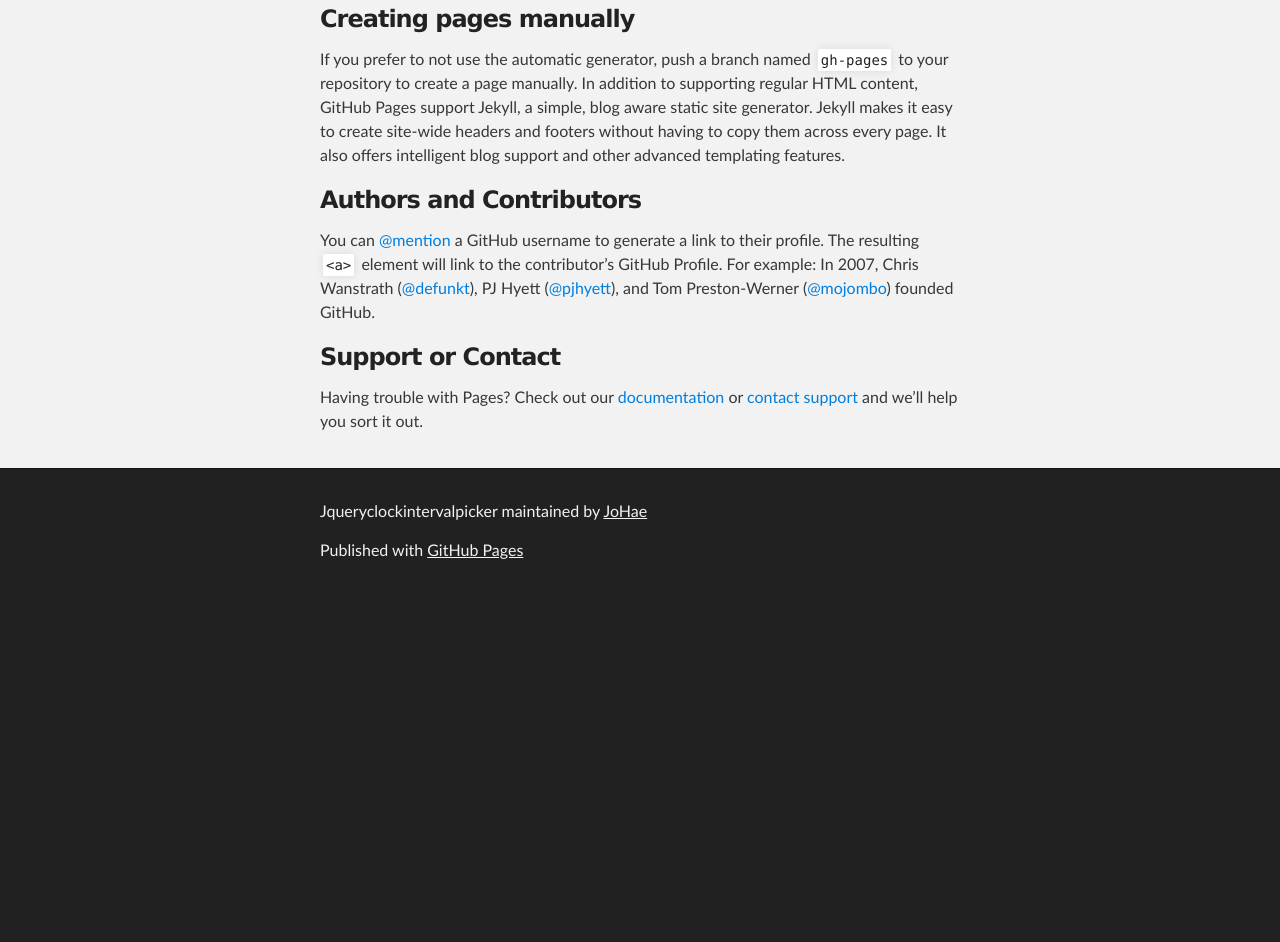
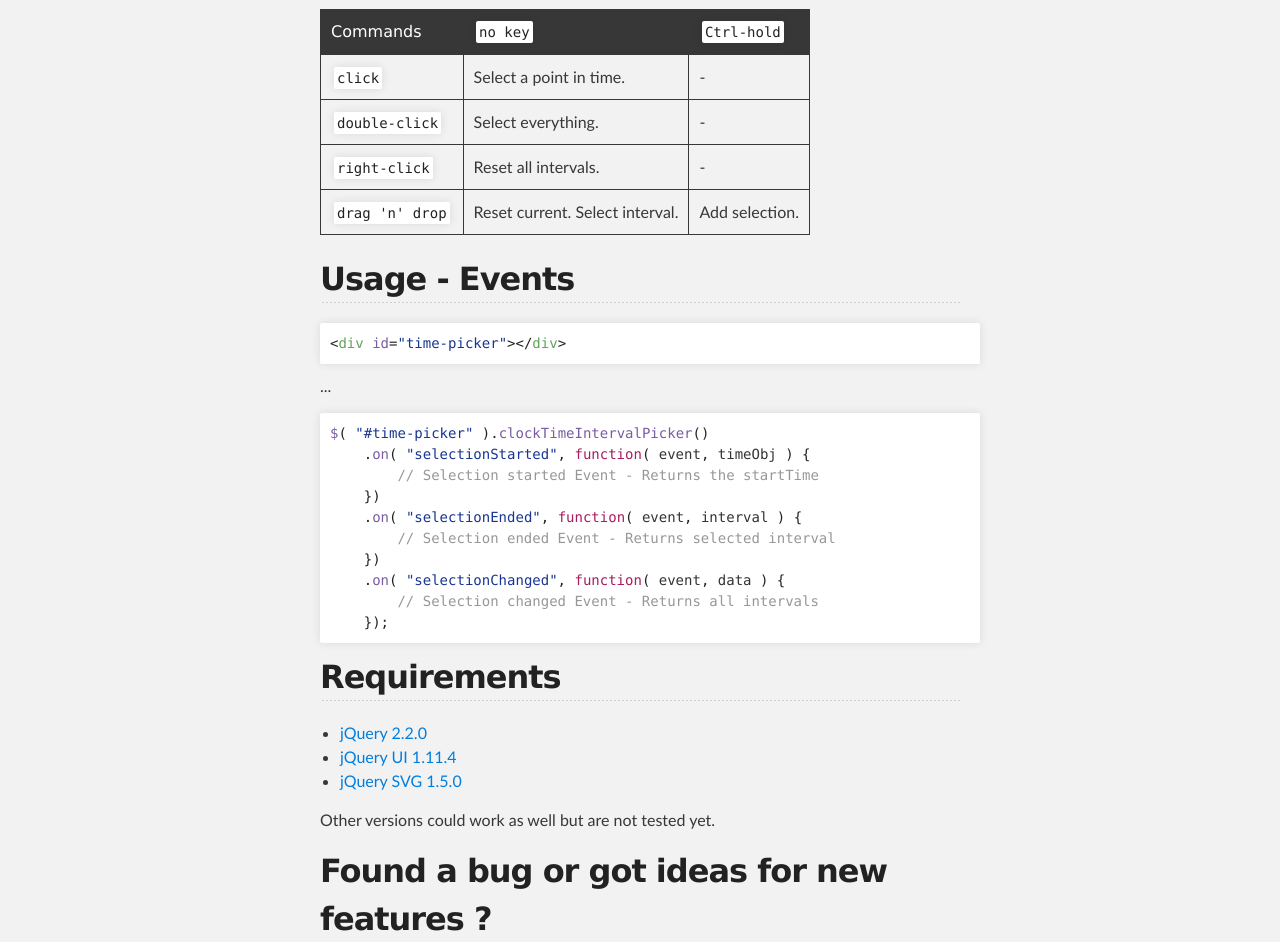
Before and after one commit to JoHae/jQueryClockIntervalPicker, a plain HTML site: page index.html in a window 1280 px wide. Shown: the part 561-1503 px from the top of the page. Before the commit the page ends 1158 px from the top, so only its background shows below. Drawn offline with Linux system fonts and the light colour scheme.

Commit message:
Create gh-pages branch via GitHub

```diff
--- a/index.html
+++ b/index.html
@@ -4,11 +4,11 @@
   <head>
     <meta charset='utf-8'>
     <meta http-equiv="X-UA-Compatible" content="chrome=1">
-    <meta name="description" content="Jqueryclockintervalpicker : ">
+    <meta name="description" content="jQueryClockIntervalPicker : ">
 
     <link rel="stylesheet" type="text/css" media="screen" href="stylesheets/stylesheet.css">
 
-    <title>Jqueryclockintervalpicker</title>
+    <title>jQueryClockIntervalPicker</title>
   </head>
 
   <body>
@@ -18,7 +18,7 @@
         <header class="inner">
           <a id="forkme_banner" href="https://github.com/JoHae/jQueryClockIntervalPicker">View on GitHub</a>
 
-          <h1 id="project_title">Jqueryclockintervalpicker</h1>
+          <h1 id="project_title">jQueryClockIntervalPicker</h1>
           <h2 id="project_tagline"></h2>
 
             <section id="downloads">
@@ -31,37 +31,110 @@
     <!-- MAIN CONTENT -->
     <div id="main_content_wrap" class="outer">
       <section id="main_content" class="inner">
-        <h3>
-<a id="welcome-to-github-pages" class="anchor" href="#welcome-to-github-pages" aria-hidden="true"><span aria-hidden="true" class="octicon octicon-link"></span></a>Welcome to GitHub Pages.</h3>
+        <h1>
+<a id="jqueryclockintervalpicker" class="anchor" href="#jqueryclockintervalpicker" aria-hidden="true"><span aria-hidden="true" class="octicon octicon-link"></span></a>jQueryClockIntervalPicker</h1>
 
-<p>This automatic page generator is the easiest way to create beautiful pages for all of your projects. Author your page content here <a href="https://guides.github.com/features/mastering-markdown/">using GitHub Flavored Markdown</a>, select a template crafted by a designer, and publish. After your page is generated, you can check out the new <code>gh-pages</code> branch locally. If you’re using GitHub Desktop, simply sync your repository and you’ll see the new branch.</p>
+<h2>
+<a id="what-" class="anchor" href="#what-" aria-hidden="true"><span aria-hidden="true" class="octicon octicon-link"></span></a>What ?</h2>
 
-<h3>
-<a id="designer-templates" class="anchor" href="#designer-templates" aria-hidden="true"><span aria-hidden="true" class="octicon octicon-link"></span></a>Designer Templates</h3>
+<p>A costumizable clock with the ability to choose time intervals interactively.</p>
 
-<p>We’ve crafted some handsome templates for you to use. Go ahead and click 'Continue to layouts' to browse through them. You can easily go back to edit your page before publishing. After publishing your page, you can revisit the page generator and switch to another theme. Your Page content will be preserved.</p>
+<h2>
+<a id="example" class="anchor" href="#example" aria-hidden="true"><span aria-hidden="true" class="octicon octicon-link"></span></a>Example</h2>
 
-<h3>
-<a id="creating-pages-manually" class="anchor" href="#creating-pages-manually" aria-hidden="true"><span aria-hidden="true" class="octicon octicon-link"></span></a>Creating pages manually</h3>
+<p>see example folder</p>
 
-<p>If you prefer to not use the automatic generator, push a branch named <code>gh-pages</code> to your repository to create a page manually. In addition to supporting regular HTML content, GitHub Pages support Jekyll, a simple, blog aware static site generator. Jekyll makes it easy to create site-wide headers and footers without having to copy them across every page. It also offers intelligent blog support and other advanced templating features.</p>
+<h2>
+<a id="usage---interaction" class="anchor" href="#usage---interaction" aria-hidden="true"><span aria-hidden="true" class="octicon octicon-link"></span></a>Usage - Interaction</h2>
 
-<h3>
-<a id="authors-and-contributors" class="anchor" href="#authors-and-contributors" aria-hidden="true"><span aria-hidden="true" class="octicon octicon-link"></span></a>Authors and Contributors</h3>
+<table>
+<thead>
+<tr>
+<th>Commands</th>
+<th><code>no key</code></th>
+<th><code>Ctrl-hold</code></th>
+</tr>
+</thead>
+<tbody>
+<tr>
+<td><code>click</code></td>
+<td>Select a point in time.</td>
+<td>-</td>
+</tr>
+<tr>
+<td><code>double-click</code></td>
+<td>Select everything.</td>
+<td>-</td>
+</tr>
+<tr>
+<td><code>right-click</code></td>
+<td>Reset all intervals.</td>
+<td>-</td>
+</tr>
+<tr>
+<td><code>drag 'n' drop</code></td>
+<td>Reset current. Select interval.</td>
+<td>Add selection.</td>
+</tr>
+</tbody>
+</table>
 
-<p>You can <a href="https://help.github.com/articles/basic-writing-and-formatting-syntax/#mentioning-users-and-teams" class="user-mention">@mention</a> a GitHub username to generate a link to their profile. The resulting <code>&lt;a&gt;</code> element will link to the contributor’s GitHub Profile. For example: In 2007, Chris Wanstrath (<a href="https://github.com/defunkt" class="user-mention">@defunkt</a>), PJ Hyett (<a href="https://github.com/pjhyett" class="user-mention">@pjhyett</a>), and Tom Preston-Werner (<a href="https://github.com/mojombo" class="user-mention">@mojombo</a>) founded GitHub.</p>
+<h2>
+<a id="usage---events" class="anchor" href="#usage---events" aria-hidden="true"><span aria-hidden="true" class="octicon octicon-link"></span></a>Usage - Events</h2>
 
-<h3>
-<a id="support-or-contact" class="anchor" href="#support-or-contact" aria-hidden="true"><span aria-hidden="true" class="octicon octicon-link"></span></a>Support or Contact</h3>
+<div class="highlight highlight-text-html-basic"><pre>&lt;<span class="pl-ent">div</span> <span class="pl-e">id</span>=<span class="pl-s"><span class="pl-pds">"</span>time-picker<span class="pl-pds">"</span></span>&gt;&lt;/<span class="pl-ent">div</span>&gt;</pre></div>
 
-<p>Having trouble with Pages? Check out our <a href="https://help.github.com/pages">documentation</a> or <a href="https://github.com/contact">contact support</a> and we’ll help you sort it out.</p>
+<p>...</p>
+
+<div class="highlight highlight-source-js"><pre><span class="pl-en">$</span>( <span class="pl-s"><span class="pl-pds">"</span>#time-picker<span class="pl-pds">"</span></span> ).<span class="pl-en">clockTimeIntervalPicker</span>()
+    .<span class="pl-en">on</span>( <span class="pl-s"><span class="pl-pds">"</span>selectionStarted<span class="pl-pds">"</span></span>, <span class="pl-k">function</span>( <span class="pl-smi">event</span>, <span class="pl-smi">timeObj</span> ) {
+        <span class="pl-c">// Selection started Event - Returns the startTime</span>
+    })
+    .<span class="pl-en">on</span>( <span class="pl-s"><span class="pl-pds">"</span>selectionEnded<span class="pl-pds">"</span></span>, <span class="pl-k">function</span>( <span class="pl-smi">event</span>, <span class="pl-smi">interval</span> ) {
+        <span class="pl-c">// Selection ended Event - Returns selected interval</span>
+    })
+    .<span class="pl-en">on</span>( <span class="pl-s"><span class="pl-pds">"</span>selectionChanged<span class="pl-pds">"</span></span>, <span class="pl-k">function</span>( <span class="pl-smi">event</span>, <span class="pl-smi">data</span> ) {
+        <span class="pl-c">// Selection changed Event - Returns all intervals</span>
+    });</pre></div>
+
+<h2>
+<a id="requirements" class="anchor" href="#requirements" aria-hidden="true"><span aria-hidden="true" class="octicon octicon-link"></span></a>Requirements</h2>
+
+<ul>
+<li><a href="https://jquery.com">jQuery 2.2.0</a></li>
+<li><a href="https://jquery.com">jQuery UI 1.11.4</a></li>
+<li><a href="https://jquery.com">jQuery SVG 1.5.0</a></li>
+</ul>
+
+<p>Other versions could work as well but are not tested yet.</p>
+
+<h2>
+<a id="found-a-bug-or-got-ideas-for-new-features-" class="anchor" href="#found-a-bug-or-got-ideas-for-new-features-" aria-hidden="true"><span aria-hidden="true" class="octicon octicon-link"></span></a>Found a bug or got ideas for new features ?</h2>
+
+<p>Submit an issue above or here: </p>
+
+<p><a href="https://github.com/JoHae/jQueryClockIntervalPicker/issues">https://github.com/JoHae/jQueryClockIntervalPicker/issues</a></p>
+
+<h2>
+<a id="work-in-progress" class="anchor" href="#work-in-progress" aria-hidden="true"><span aria-hidden="true" class="octicon octicon-link"></span></a>Work in Progress</h2>
+
+<ul>
+<li>[ ] 0 - 23 h Clock Layout</li>
+<li>[ ] Costumizable ticks in minutes</li>
+<li>[ ] Text labels for hours</li>
+</ul>
+
+<h2>
+<a id="license" class="anchor" href="#license" aria-hidden="true"><span aria-hidden="true" class="octicon octicon-link"></span></a>License</h2>
+
+<p>MIT License (MIT)</p>
       </section>
     </div>
 
     <!-- FOOTER  -->
     <div id="footer_wrap" class="outer">
       <footer class="inner">
-        <p class="copyright">Jqueryclockintervalpicker maintained by <a href="https://github.com/JoHae">JoHae</a></p>
+        <p class="copyright">jQueryClockIntervalPicker maintained by <a href="https://github.com/JoHae">JoHae</a></p>
         <p>Published with <a href="https://pages.github.com">GitHub Pages</a></p>
       </footer>
     </div>
```
Also changed, not shown: params.json (+1 -1 lines).
